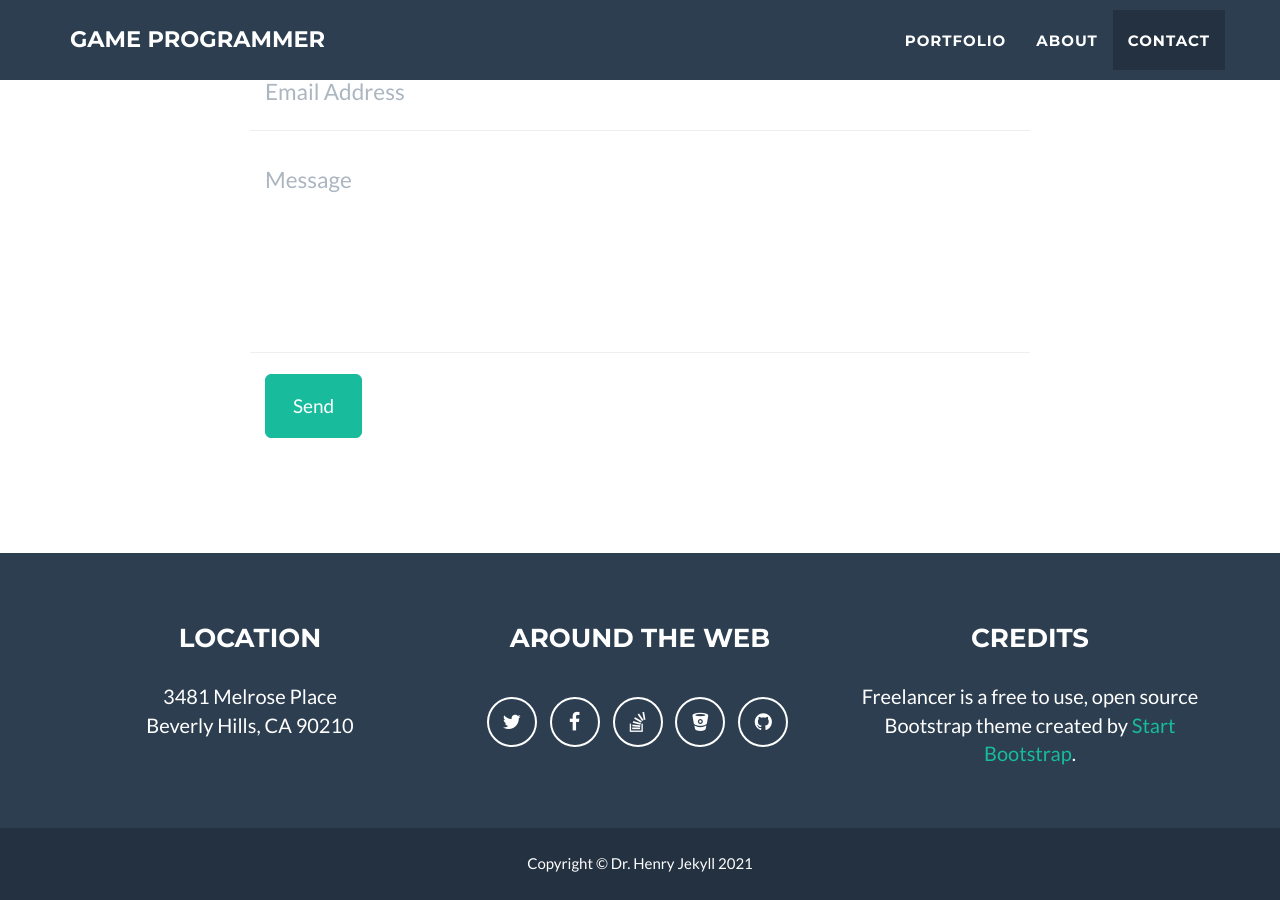
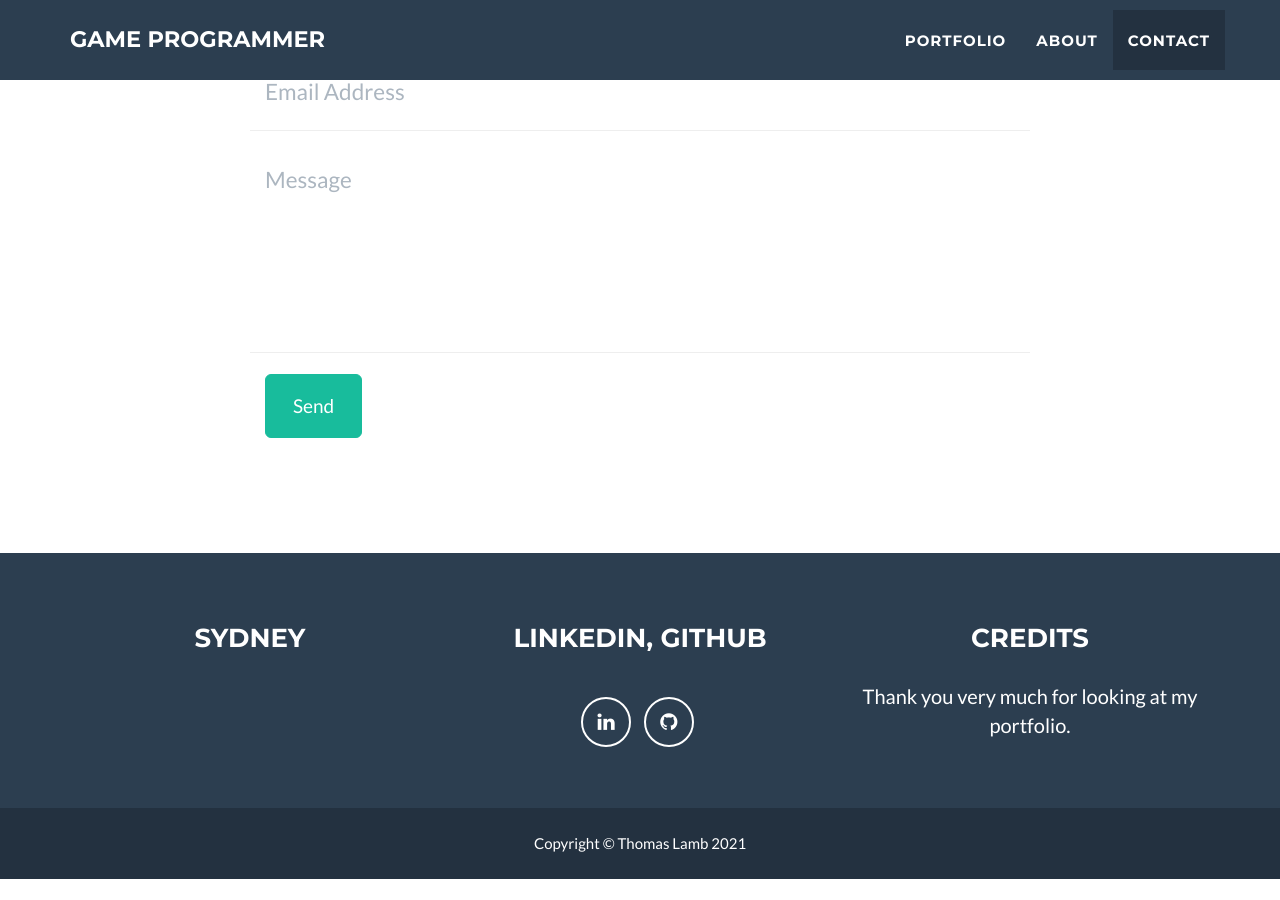
Before and after one commit to ThomasLambProgramming/thomaslamb.dev, a Jekyll site: the page built from _posts/2014-07-18-project-1.markdown, in a window 1280 px wide and 900 px high, scrolled down 2492 px. Built offline with Jekyll 4.4.1, drawn with Linux system fonts in a browser that asks for light colours; after the commit the page ends 3371 px from its top, so only the background shows below that.

Commit message:
Updated Config

```diff
--- a/_config.yml
+++ b/_config.yml
@@ -32,31 +32,21 @@ color:
 
 # Footer settings
 footer:
-  copyright: Dr. Henry Jekyll
-  location: Location
-  social: Around the Web
+  copyright: Thomas Lamb
+  location: Sydney
+  social: Linkedin, Github
   credits: Credits
 
 # Social networks usernames (many more available: google-plus, flickr, dribbble, pinterest, instagram, tumblr, linkedin, etc.)
 social:
-  - title: twitter
-    url: http://twitter.com/jekyllrb
-  - title: facebook
-    url:
-  - title: stack-overflow
-    url: http://stackoverflow.com/questions/tagged/jekyll
-  - title: bitbucket
-    url: http://bitbucket.org/jekyll
+
+  - title: linkedin
+    url: https://www.linkedin.com/in/thomaslambprogramming/
   - title: github
-    url: http://github.com/jekyll
-
-# Postal address (add as many lines as necessary)
-address:
-  - line: 3481 Melrose Place
-  - line: Beverly Hills, CA 90210
+    url: https://github.com/ThomasLambProgramming
 
 # Credits content
-credits: 'Freelancer is a free to use, open source Bootstrap theme created by <a href="http://startbootstrap.com">Start Bootstrap</a>.'
+credits: 'Thank you very much for looking at my portfolio.'
 
 # Build settings
 markdown: kramdown
```
